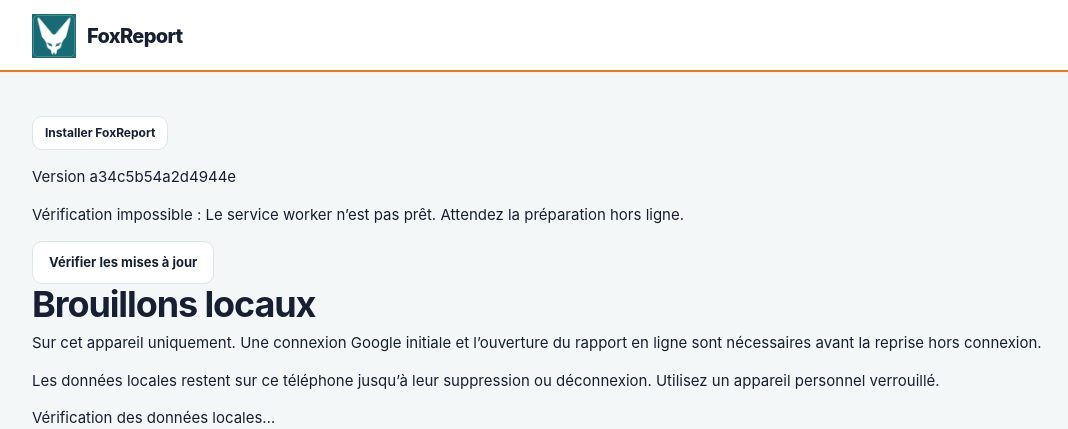
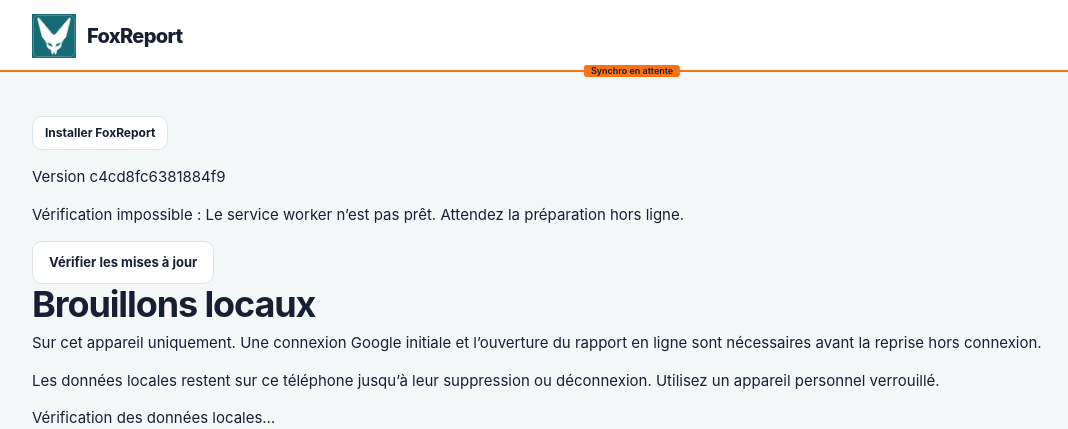
Before and after one commit to mouezkhamouri-code/FOXREPORT, a PHP site: page /offline.html in a window 1280 px wide. Shown: the top 429 px of the page, without its empty margins (8-1076 px from the left). Run offline with PHP 8.4, Linux system fonts and the light colour scheme.

Commit message:
Label synchronization header line with compact status text
Co-authored-by: Copilot <223556219+Copilot@users.noreply.github.com>

```diff
--- a/app/build-version.php
+++ b/app/build-version.php
@@ -1,3 +1,3 @@
 <?php
 declare(strict_types=1);
-const FOXREPORT_VERSION = 'foxreport-shell-a34c5b54a2d4944e';
+const FOXREPORT_VERSION = 'foxreport-shell-c4cd8fc6381884f9';
--- a/assets/app.css
+++ b/assets/app.css
@@ -29,6 +29,9 @@ body[data-connection-state] .topbar { position: relative; }
 body[data-connection-state] .topbar::after { content: ""; position: absolute; bottom: -1px; left: 0; right: 0; height: 2px; background: #F97316; }
 body[data-connection-state="synced"] .topbar::after { background: var(--green); }
 body[data-connection-state="error"] .topbar::after { background: var(--red); }
+body[data-connection-state] .topbar::before { content: attr(data-connection-label); position: absolute; z-index: 1; bottom: -6px; left: 50%; transform: translateX(-50%); padding: 0 7px; border-radius: 3px; background: #F97316; color: var(--ink); font-size: 9px; line-height: 12px; font-weight: 600; white-space: nowrap; pointer-events: none; }
+body[data-connection-state="synced"] .topbar::before { background: var(--green); color: var(--white); }
+body[data-connection-state="error"] .topbar::before { background: var(--red); color: var(--white); }
 .brand { display: inline-flex; align-items: center; gap: 11px; color: var(--ink); font-size: 20px; font-weight: 760; letter-spacing: -.7px; text-decoration: none; }
 .brand > span:last-child > span { color: var(--accent-dark); }
 .brand-logo { width: 44px; height: 44px; flex: 0 0 44px; object-fit: contain; }
--- a/assets/connection.js
+++ b/assets/connection.js
@@ -4,7 +4,10 @@
     function display(state,message) {
         document.body.dataset.connectionState=state;
         const header=document.querySelector('.topbar');
-        if (header) header.setAttribute('aria-label',message);
+        if (header) {
+            header.setAttribute('aria-label',message);
+            header.setAttribute('data-connection-label',state==='synced'?'Synchronisé':state==='error'?'Erreur de synchro':navigator.onLine?'Synchro en attente':'Hors ligne');
+        }
     }
     async function refresh() {
         const current=++generation;
--- a/offline.html
+++ b/offline.html
@@ -2,14 +2,14 @@
 <html lang="fr"><head><meta charset="utf-8"><meta name="viewport" content="width=device-width, initial-scale=1">
 <meta name="theme-color" content="#176B75"><title>Brouillons locaux · FoxReport</title>
 <meta name="apple-mobile-web-app-capable" content="yes"><meta name="apple-mobile-web-app-title" content="FoxReport">
-<link rel="icon" href="assets/icons/favicon.ico?v=foxreport-shell-a34c5b54a2d4944e" sizes="any">
-<link rel="icon" type="image/png" href="assets/icons/favicon-32.png?v=foxreport-shell-a34c5b54a2d4944e" sizes="32x32">
-<link rel="apple-touch-icon" href="assets/icons/apple-touch-icon.png?v=foxreport-shell-a34c5b54a2d4944e" sizes="180x180">
-<link rel="manifest" href="manifest.webmanifest"><link rel="stylesheet" href="assets/app.css?v=foxreport-shell-a34c5b54a2d4944e">
-<script src="assets/install.js?v=foxreport-shell-a34c5b54a2d4944e" defer></script>
-<script src="assets/update.js?v=foxreport-shell-a34c5b54a2d4944e" defer></script>
-<script src="assets/local-store.js?v=foxreport-shell-a34c5b54a2d4944e" defer></script><script src="assets/sync-client.js?v=foxreport-shell-a34c5b54a2d4944e" defer></script><script src="assets/connection.js?v=foxreport-shell-a34c5b54a2d4944e" defer></script><script src="assets/offline.js?v=foxreport-shell-a34c5b54a2d4944e" defer></script></head>
-<body data-app-version="foxreport-shell-a34c5b54a2d4944e"><header class="topbar"><a class="brand" href="index.php"><img class="brand-logo" src="assets/icons/icon-192.png?v=foxreport-shell-a34c5b54a2d4944e" width="44" height="44" alt="">FoxReport</a></header><main class="page-shell"><div data-install-container></div><div data-update-container></div><h1>Brouillons locaux</h1><p>Sur cet appareil uniquement. Une connexion Google initiale et l’ouverture du rapport en ligne sont nécessaires avant la reprise hors connexion.</p>
+<link rel="icon" href="assets/icons/favicon.ico?v=foxreport-shell-c4cd8fc6381884f9" sizes="any">
+<link rel="icon" type="image/png" href="assets/icons/favicon-32.png?v=foxreport-shell-c4cd8fc6381884f9" sizes="32x32">
+<link rel="apple-touch-icon" href="assets/icons/apple-touch-icon.png?v=foxreport-shell-c4cd8fc6381884f9" sizes="180x180">
+<link rel="manifest" href="manifest.webmanifest"><link rel="stylesheet" href="assets/app.css?v=foxreport-shell-c4cd8fc6381884f9">
+<script src="assets/install.js?v=foxreport-shell-c4cd8fc6381884f9" defer></script>
+<script src="assets/update.js?v=foxreport-shell-c4cd8fc6381884f9" defer></script>
+<script src="assets/local-store.js?v=foxreport-shell-c4cd8fc6381884f9" defer></script><script src="assets/sync-client.js?v=foxreport-shell-c4cd8fc6381884f9" defer></script><script src="assets/connection.js?v=foxreport-shell-c4cd8fc6381884f9" defer></script><script src="assets/offline.js?v=foxreport-shell-c4cd8fc6381884f9" defer></script></head>
+<body data-app-version="foxreport-shell-c4cd8fc6381884f9"><header class="topbar"><a class="brand" href="index.php"><img class="brand-logo" src="assets/icons/icon-192.png?v=foxreport-shell-c4cd8fc6381884f9" width="44" height="44" alt="">FoxReport</a></header><main class="page-shell"><div data-install-container></div><div data-update-container></div><h1>Brouillons locaux</h1><p>Sur cet appareil uniquement. Une connexion Google initiale et l’ouverture du rapport en ligne sont nécessaires avant la reprise hors connexion.</p>
 <p>Les données locales restent sur ce téléphone jusqu’à leur suppression ou déconnexion. Utilisez un appareil personnel verrouillé.</p>
 <p id="local-sync-status" role="status">Vérification des données locales…</p>
 <button class="button button-primary" id="new-local-report" type="button">Nouveau rapport</button>
--- a/sw.js
+++ b/sw.js
@@ -1,5 +1,5 @@
 'use strict';
-const VERSION = 'foxreport-shell-a34c5b54a2d4944e';
+const VERSION = 'foxreport-shell-c4cd8fc6381884f9';
 const FILES = [
     'offline.html','manifest.webmanifest','assets/app.css','assets/app.js','assets/local-store.js',
     'assets/pwa.js','assets/offline.js','assets/photos.js','assets/scanner.js','assets/location.js','assets/report-list.js','assets/install.js','assets/sync-client.js','assets/connection.js','assets/update.js',
--- a/version.json
+++ b/version.json
@@ -1 +1 @@
-{"version":"foxreport-shell-a34c5b54a2d4944e"}
+{"version":"foxreport-shell-c4cd8fc6381884f9"}
```
Also changed, not shown: tests/connection.test.cjs (+6 -1 lines), README.md.
